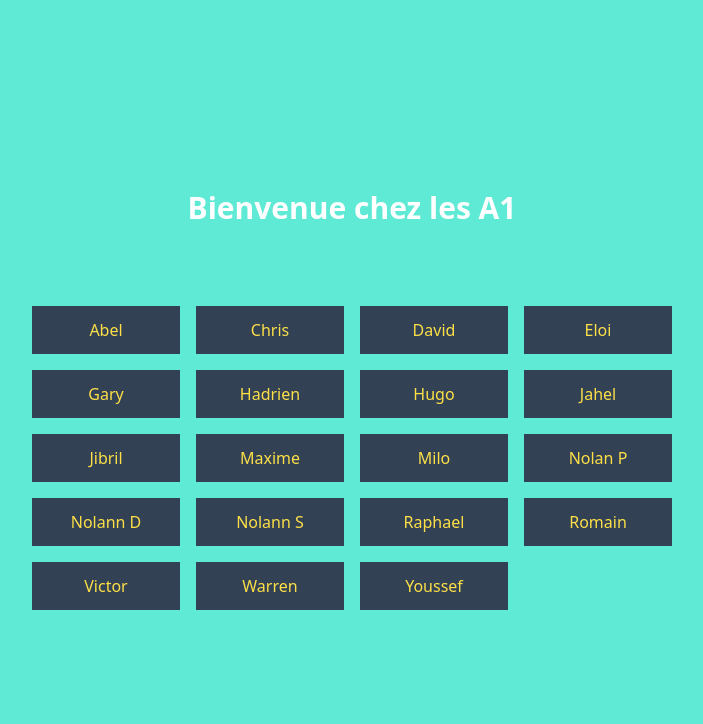
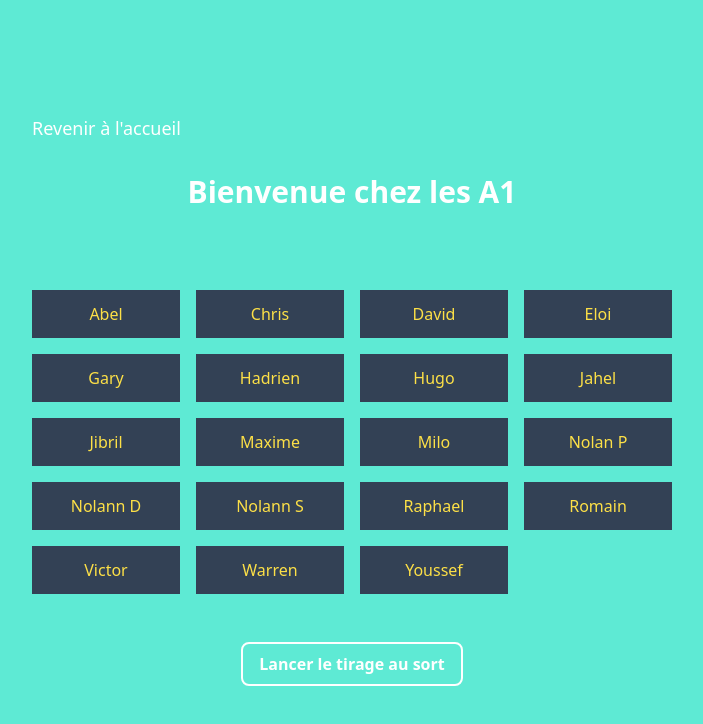
Before and after one commit to EdenSchoolFrance/Poker-menage, a React (Vite) app: page /a1 in a window 1280 px wide. Shown: the top 724 px of the page, without its empty margins (288-991 px from the left). Built offline with nearby package versions, Linux system fonts and the light colour scheme.

Commit message:
Adding startSortingFunction

```diff
--- a/src/pages/A1/index.jsx
+++ b/src/pages/A1/index.jsx
@@ -1,4 +1,5 @@
-import { useState } from "react"
+import { NavLink } from "react-router";
+import { useState } from "react";
 
 import Main from "../../components/Main";
 import H1 from "../../components/H1";
@@ -7,39 +8,56 @@ import Student from "../../components/Student";
 import { STUDENTS } from "./data";
 
 function Page() {
-  const [selectedStudents, setSelectedStudents] = useState(Array.from(STUDENTS))
+  const [selectedStudents, setSelectedStudents] = useState(
+    Array.from(STUDENTS),
+  );
 
   function isStudentAvailable(student) {
-    return selectedStudents.some(s => s === student)
+    return selectedStudents.some((s) => s === student);
   }
 
   function onSelectedStudent(selectedStudent) {
-    let newSelectedStudents = []
+    let newSelectedStudents = [];
 
     if (isStudentAvailable(selectedStudent)) {
-      newSelectedStudents = selectedStudents.filter(student => student !== selectedStudent)
+      newSelectedStudents = selectedStudents.filter(
+        (student) => student !== selectedStudent,
+      );
     } else {
-      newSelectedStudents = [...selectedStudents, selectedStudent]
-      console.log("Bar")
+      newSelectedStudents = [...selectedStudents, selectedStudent];
     }
 
-    setSelectedStudents(newSelectedStudents)
+    setSelectedStudents(newSelectedStudents);
+  }
+
+  function onChooseStudents() {
+    console.log("===")
+    console.log("Ok, let's go!")
+    console.log("===")
+
+    console.log(selectedStudents)
   }
 
   return (
     <Main>
       <div className="w-6/12">
+        <NavLink className="text-white text-lg mb-8 block" to="/">
+          Revenir à l'accueil
+        </NavLink>
         <H1 css="mb-20" content="Bienvenue chez les A1" />
-        <ul className="grid grid-cols-4 gap-4">
+        <ul className="grid grid-cols-4 gap-4 mb-12">
           {STUDENTS.map((student) => (
             <Student
               key={student}
               name={student}
-              onClick={() => onSelectedStudent(student)}$
+              onClick={onSelectedStudent}
               isAvailable={isStudentAvailable(student)}
-            / >
+            />
           ))}
         </ul>
+        <button onClick={onChooseStudents} className="border-2 border-white mx-auto block py-2 px-4 rounded-lg text-white font-bold">
+          Lancer le tirage au sort
+        </button>
       </div>
     </Main>
   );
```
